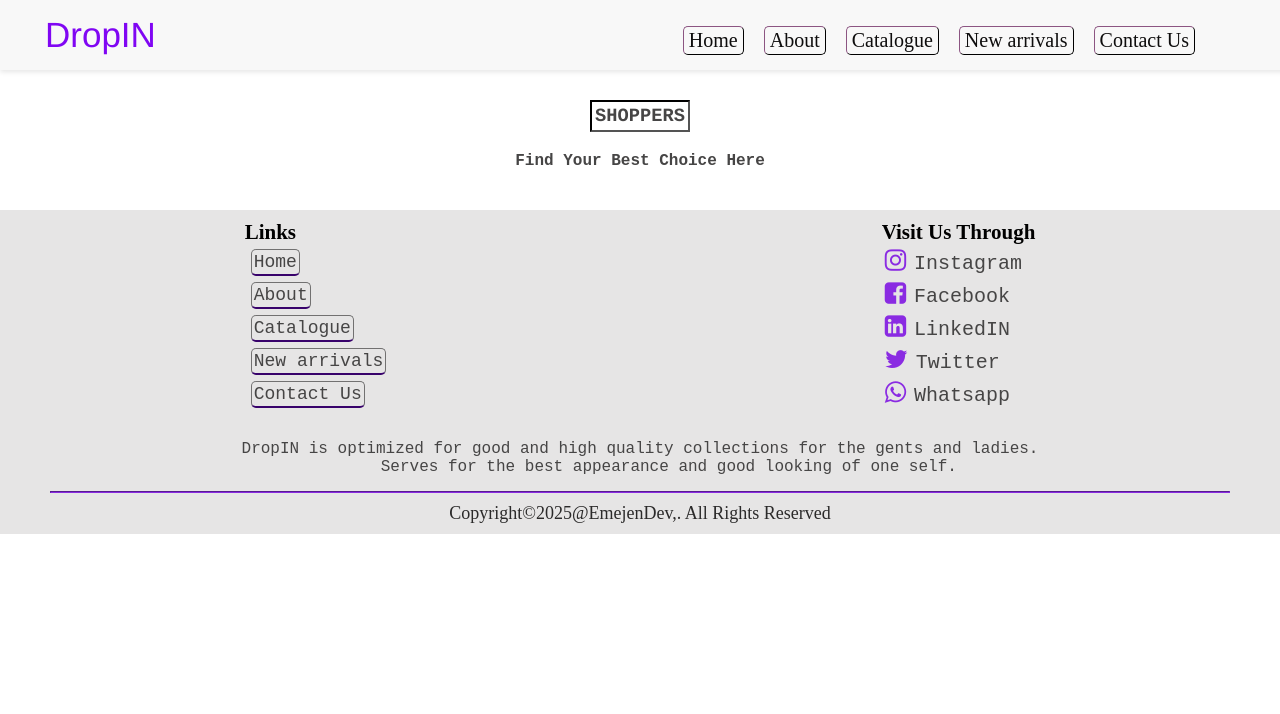
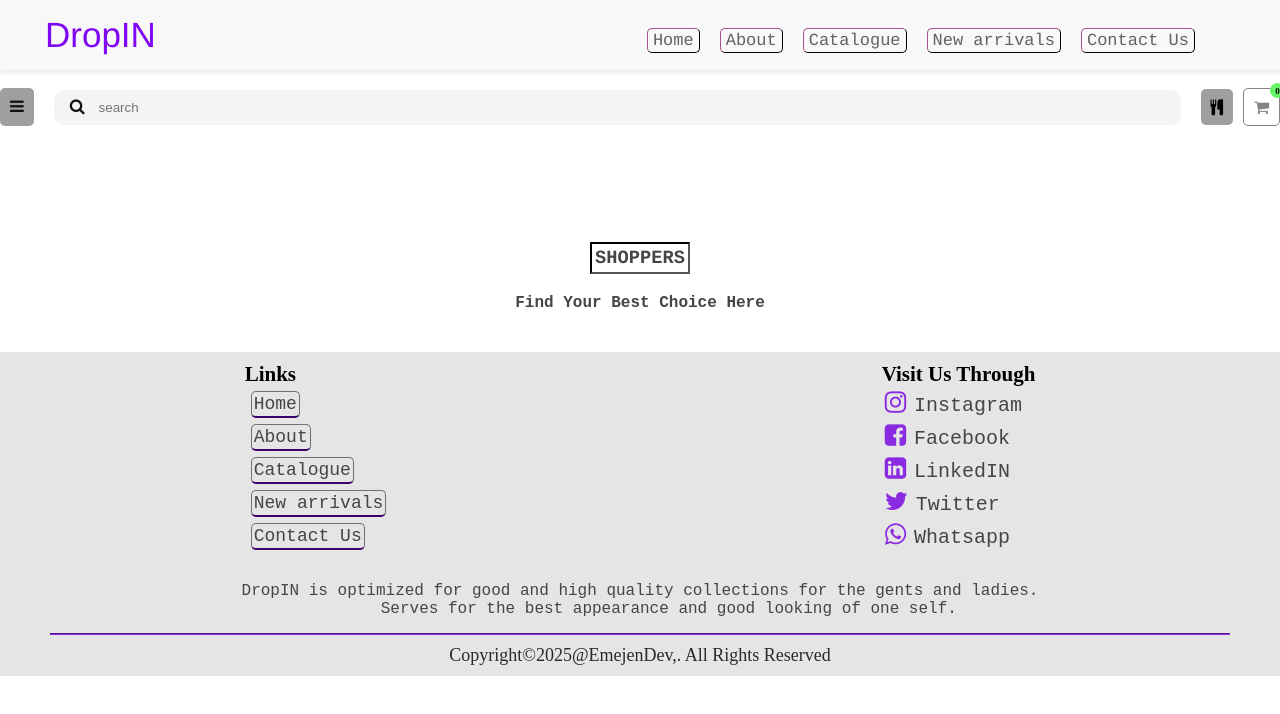
Before and after one commit to EmejenK/e-commerce, a plain HTML site: page catalogue.html in a window 1280 px wide. Drawn offline with Linux system fonts and the light colour scheme.

Commit message:
12 commit

```diff
--- a/catalogue.html
+++ b/catalogue.html
@@ -3,12 +3,14 @@
 <head>
     <meta charset="UTF-8">
     <meta name="viewport" content="width=device-width, initial-scale=1.0">
-     <link rel="stylesheet" href="https://cdnjs.cloudflare.com/ajax/libs/font-awesome/4.7.0/css/font-awesome.min.css">
+    <link rel="stylesheet" href="https://cdnjs.cloudflare.com/ajax/libs/font-awesome/4.7.0/css/font-awesome.min.css">
     <link rel="stylesheet" type="text/css" href="style.css">
+    <!---Font Awesome link-->
+    <!--<link rel="stylesheet" href="https://cdnjs.cloudflare.com/ajax/libs/font-awesome/6.4.2/css/all.min.css">-->
     <link rel="stylesheet" href="style.css">
     <title>DropIN</title>
 </head>
-<body>
+<body style="margin-top: 72px;">
     <header>
     <!------------------------------Navigation bar----------------------------------->
     <nav class="topnav">
@@ -28,6 +30,28 @@
       </div>
     </nav>
   </header>
+<!------------Cart Nav Bar--------------->
+<div class="cart-header">
+  <nav class="header-menu">
+    <div class="burger-icon">
+      <i class="fa fa-bars" aria-hidden="true"></i>
+    </div>
+    <div class="search-box">
+      <i class="fa fa-search" aria-hidden="true"></i>
+      <input type="text" placeholder="search">
+    </div>
+    <div class="menu-icons">
+      <i class="fa fa-cutlery" aria-hidden="true"></i>
+      <div class="cart-icon">
+        <i class="fa fa-shopping-cart" aria-hidden="true"></i>
+        <span>0</span>
+      </div>
+    </div>
+  </nav>
+</div>
+
+
+
   <!--------------SHOPPERS CATALOGUE--------------->
   <div class="catalogue">
     <div class="shoppers">
@@ -35,8 +59,6 @@
         <p>Find Your Best Choice Here</p>
     </div>
   </div>
-
-
 
 
 
--- a/style.css
+++ b/style.css
@@ -1,6 +1,9 @@
 
 /****Importing google fonts**/
 @import url('https://fonts.googleapis.com/css2?family=Inter+Tight:wght@100..900&display=swap');
+/*****Importing google fonts links for cart navigation****
+@import url('https://fonts.googleapis.com/css2?family-Poppins:wght@300;400;500;600;700;800&display=swap');*/
+
 *{
     margin: 0;
     padding: 0;
@@ -41,15 +44,16 @@ color: rgba(127, 4, 243, 0.993);
 #links ul li {
     margin-left: 20px;
     padding-top: 10px;
-    font-size: 20px;
+    font-size: 17px;
 }
 #links ul li a {
     text-decoration: none;
-    color: rgb(14, 13, 13);
-    border: 1px solid rgb(56, 34, 52);
+    color: #636262;
+    border: 1px solid rgb(80, 40, 72);
     border-radius: 5px;
     border-style:outset;
     padding: 2px 5px;
+    font-family: courier;
     display: block;
 }
 #links ul li a:hover{
@@ -427,6 +431,80 @@ border: 2px solid #727171;
     margin-top: 20px;
 }
 /****************************CATALOGUE PAGE************************************************/
+.cart-header {
+    outline: none;
+    text-decoration: none;
+    box-sizing: border-box;
+    padding: 1rem 0;
+}
+.header-menu {
+    display: flex;
+    justify-content: space-between;
+    align-items: center;
+    gap: 20px;
+}
+.burger-icon {
+    padding: 10px;
+    background-color: #a09f9f;
+    color: #111111;
+    border-radius: 5px;
+    cursor: pointer;
+}
+.search-box {
+    background-color: #f4f4f5;
+    border-radius: 10px;
+    flex: 1;
+    align-items: center;
+    padding: 0 1rem;
+    }
+.search-box i{
+    color: #111111;
+}
+.search-box input {
+    background: transparent;
+    padding: 10px;
+    border: none;
+}
+.menu-icons{
+    display: flex;
+    align-items: center;
+    gap: 10px;
+}
+.menu-icons i{
+    padding: 10px;
+    border-radius: 5px;
+    cursor: pointer;
+    background-color: #a09f9f;
+}
+.fa-shopping-cart {
+    background-color: transparent !important;
+    border: 1px solid;
+    color: #858484;
+}
+.cart-icon {
+    position: relative;
+}
+.cart-icon span{
+    background-color: #68f368;
+    color: #000;
+    border-radius: 50%;
+    width: 15px;
+    height: 15px;
+    font-size: 9px;
+    display: flex;
+    align-items: center;
+    justify-content: center;
+    font-weight: 600;
+    position: absolute;
+    right: -5px;
+    top: -5px;
+
+}
+
+
+
+
+
 .catalogue {
     margin-top: 100px;
 }
```
Also changed, not shown: images/clothe-1.jpg (added), images/clothe-4.jpg (added), images/clothe-5.jpg (added), images/clothe-6.jpg (added), images/clothe-9.jpg (renamed from images/product-14.jpg), images/clothe1 (3).jpg (added), 5 other files.
